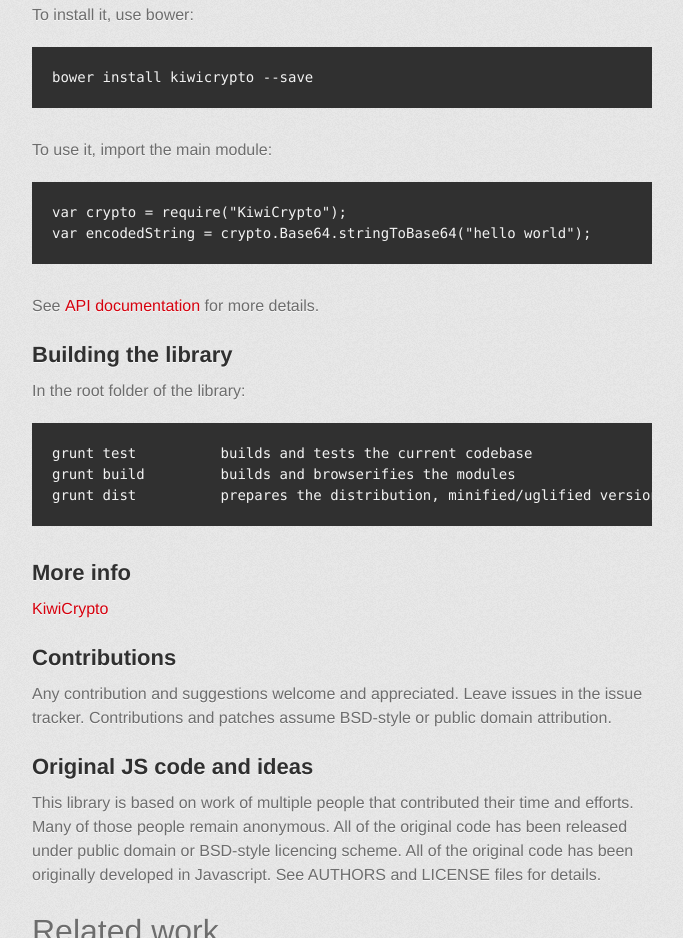
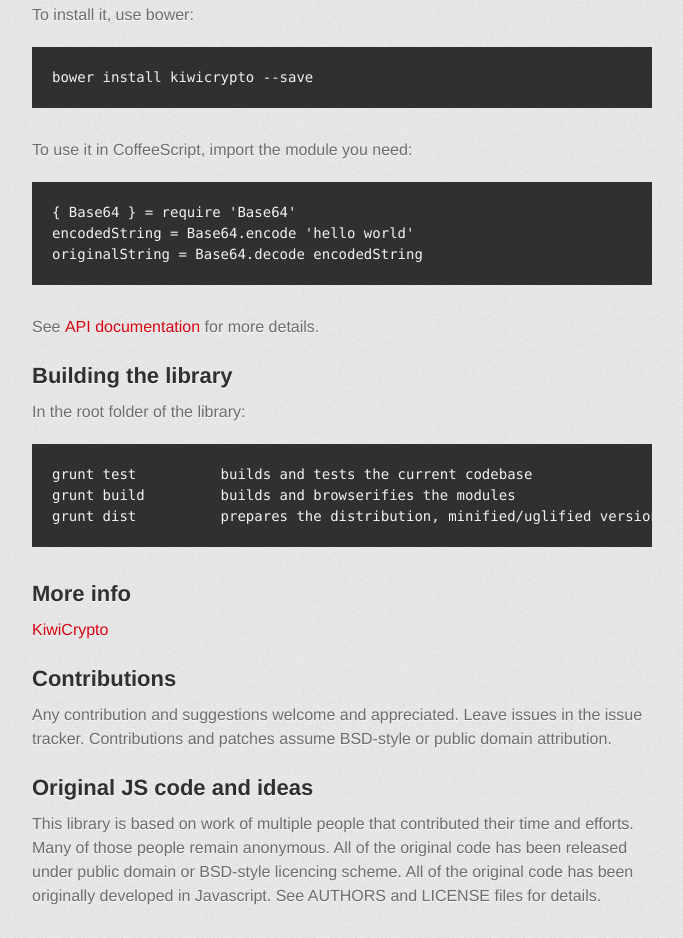
Before and after one commit to coinkiwi/kiwicrypto, a plain HTML site: page index.html in a window 1280 px wide. Shown: the part 1428-2366 px from the top of the page, without its empty margins (298-981 px from the left). Drawn offline with Linux system fonts and the light colour scheme; a web font is replaced by a local one.

Commit message:
Updating the example.

```diff
--- a/index.html
+++ b/index.html
@@ -97,10 +97,11 @@
 <pre><code>bower install kiwicrypto --save
 </code></pre>
 
-<p>To use it, import the main module:</p>
+<p>To use it in CoffeeScript, import the module you need:</p>
 
-<pre><code>var crypto = require("KiwiCrypto");
-var encodedString = crypto.Base64.stringToBase64("hello world");
+<pre><code>{ Base64 } = require 'Base64'
+encodedString = Base64.encode 'hello world'
+originalString = Base64.decode encodedString
 </code></pre>
 
 <p>See <a href="docs/index.html">API documentation</a> for more details.</p>
```
